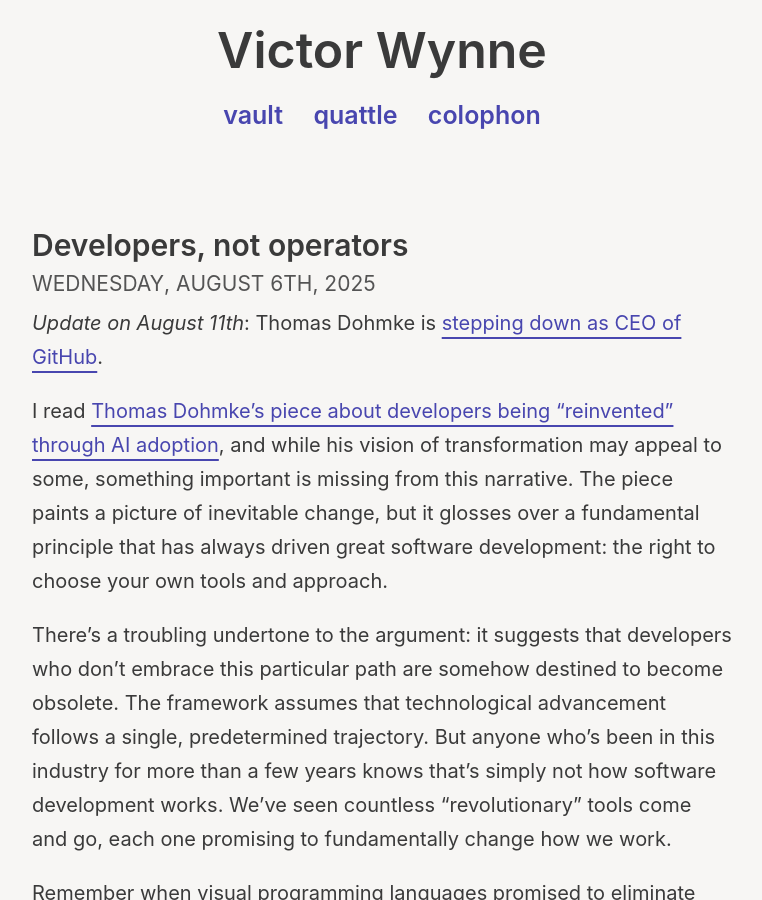
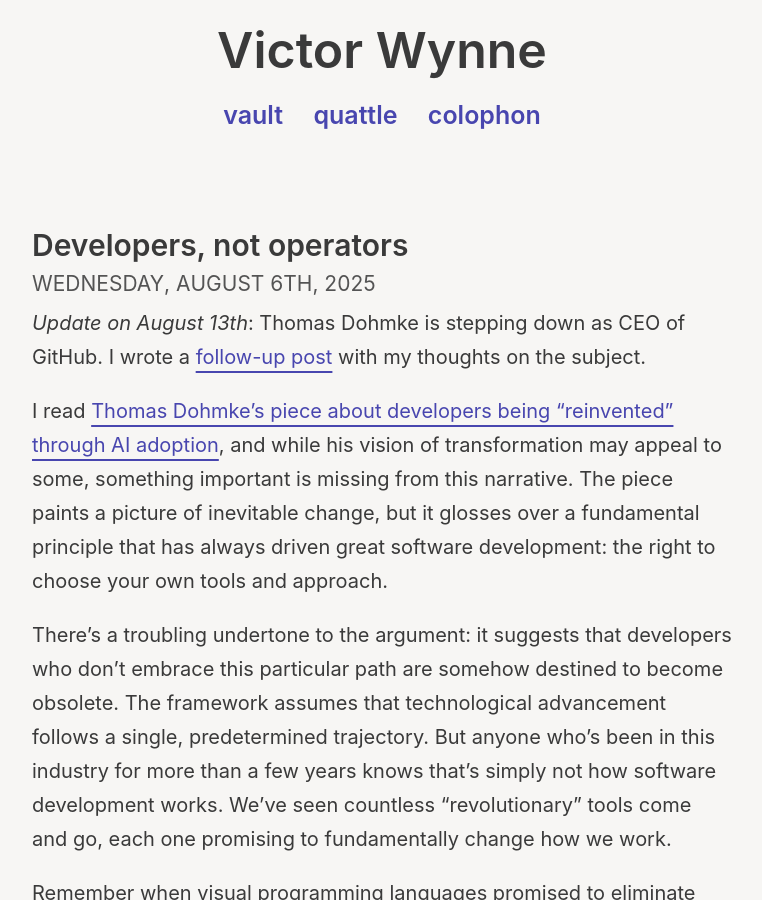
Before and after one commit to victorwynne/victorwynne, a Jekyll site: the page built from _posts/2025-08-06-developers-not-operators.md, in a window 1280 px wide and 900 px high. Shown: the whole window, without its empty margins (258-1020 px from the left). Built offline with Jekyll 4.4.1, drawn with Linux system fonts in a browser that asks for light colours.

Commit message:
2025-08-06-developers-not-operators.md

```diff
--- a/_posts/2025-08-06-developers-not-operators.md
+++ b/_posts/2025-08-06-developers-not-operators.md
@@ -7,7 +7,7 @@
 description: A response to Thomas Dohmke’s misguided claims of generative AI developer reinvention that misunderstands the value of human judgment.
 ---
 
-*Update on August 11th*: Thomas Dohmke is [stepping down as CEO of GitHub](https://github.blog/news-insights/company-news/goodbye-github/).
+*Update on August 13th*: Thomas Dohmke is stepping down as CEO of GitHub. I wrote a [follow-up post](https://victorwynne.com/goodbye-github/) with my thoughts on the subject.
 
 I read [Thomas Dohmke’s piece about developers being “reinvented” through AI adoption](https://ashtom.github.io/developers-reinvented), and while his vision of transformation may appeal to some, something important is missing from this narrative. The piece paints a picture of inevitable change, but it glosses over a fundamental principle that has always driven great software development: the right to choose your own tools and approach.
 
```
